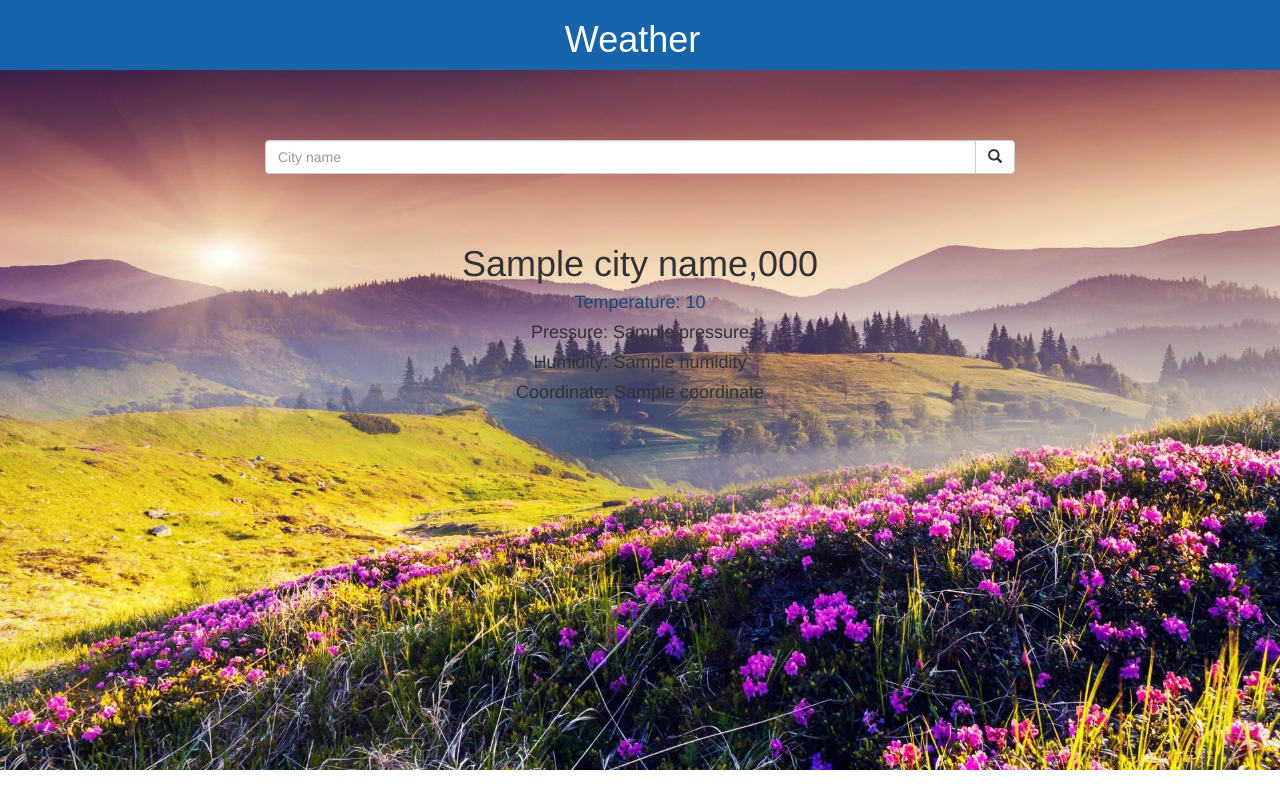
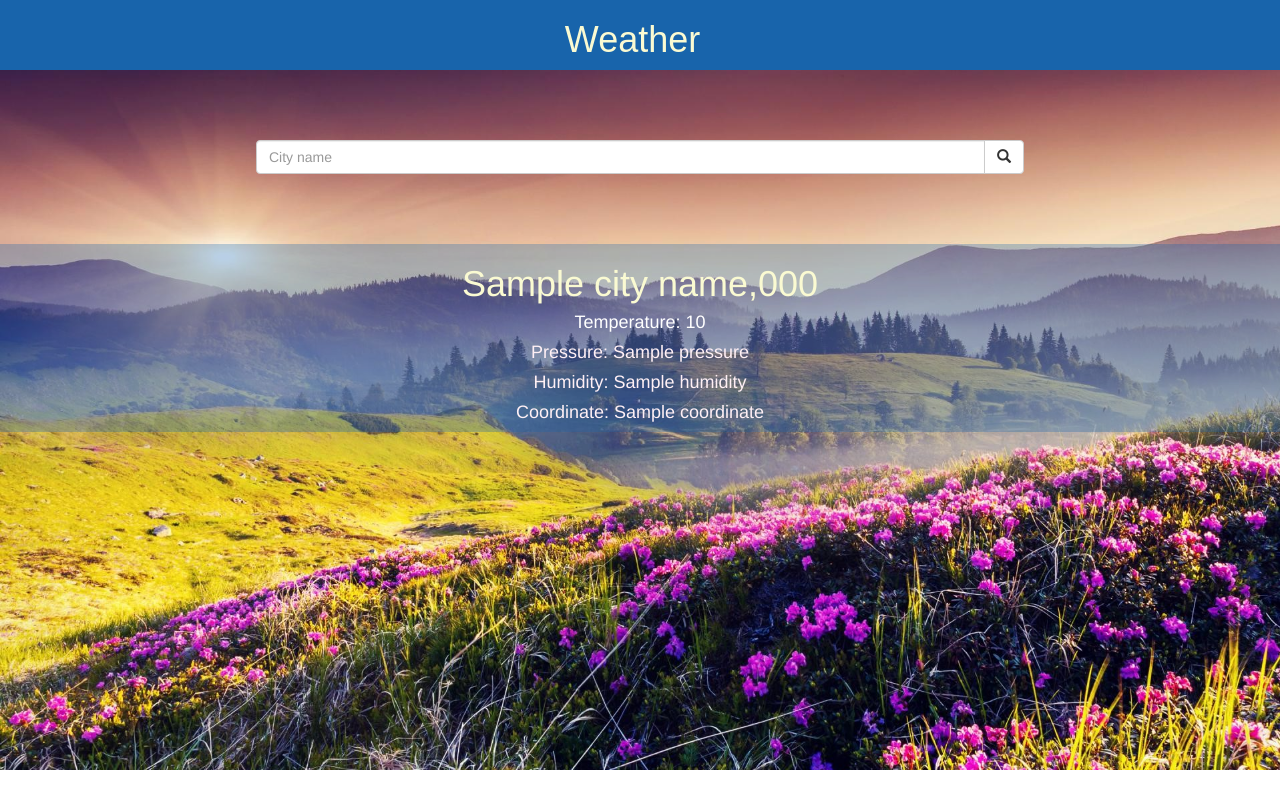
Before and after one commit to Joe-Khoa/Django_API_Weather, a Django app: template API_weather_app/main_app/templates/main_app/index.html in a window 1280 px wide. Run offline with Django 3.2, Linux system fonts and the light colour scheme; the template is opened without the code that fills it: most values are stand-ins (such as "Sample title", 1, 10 or a date in 2020); some libraries are stand-ins or nearby versions.

Commit message:
template

```diff
--- a/API_weather_app/API_weather_app/settings.py
+++ b/API_weather_app/API_weather_app/settings.py
@@ -25,7 +25,7 @@ SECRET_KEY = '952jrvi(do-0mcs0i9ajlt6bo1vs%gs@uap=(4me!t&#4ju2q$'
 # SECURITY WARNING: don't run with debug turned on in production!
 DEBUG = True
 
-ALLOWED_HOSTS = []
+ALLOWED_HOSTS = ['dangkhoadev.pythonanywhere.com','localhost']
 
 
 # Application definition
--- a/API_weather_app/main_app/templates/main_app/index.html
+++ b/API_weather_app/main_app/templates/main_app/index.html
@@ -20,12 +20,17 @@
 
   </head>
   <style media="screen">
+        /* FORM  */
+        .input-group-btn button{
+          height: 100% !important;
+        }
+
+
       .main_title{
             font-family: 'Source Sans Pro', sans-serif;
-            color: white;
+            color: #FAFAD2 !important;
             /* background-color: #1c7ed6; */
             background-color: RGBA(24, 100, 171,1 );
-            color: white;
             margin-right: auto;
             margin-right: auto;
       }
@@ -49,7 +54,7 @@
         padding-left: auto !important;
         padding-right: auto !important;
         width: 100%;
-        color: black;
+        color: #FAFAD2 !important;
         font-size: 2.2rem;
         text-align: center !important;
       }
@@ -63,17 +68,27 @@
       }
 
       .text_info {
-        padding-top: 50px;
+        margin-top: 70px;
         font-size: 5rem !important;
         margin-left: auto !important;
         margin-right: auto !important;
-        padding-left: auto !important;
-        padding-right: auto !important;
+        padding-left: 0px;
+        padding-right:0px;
         text-align: center !important;
         width: 100%;
+        color: #FFF0F5;
+        /* color: #F0FFF0; */
+        background-color: RGBA(24, 100, 171,0.3 );
+        /* background-color: rgba(255, 215, 0,0.3); */
+
+      }
+      .text_info h1{
+        color: #FAFAD2 !important;
+        /* color: #FF851B; */
       }
       .text_temp{
-        color: #1A4876;
+        /* color: #1A4876; */
+        color: white;
       }
       .container{
         padding-top: 70px;
@@ -81,6 +96,8 @@
         width: 100%;
         background-size: cover;
         position: absolute;
+        padding-left: 0 !important;
+        padding-right: 0 !important;
       }
       .slideItem {
           padding-top: 70px;
```
